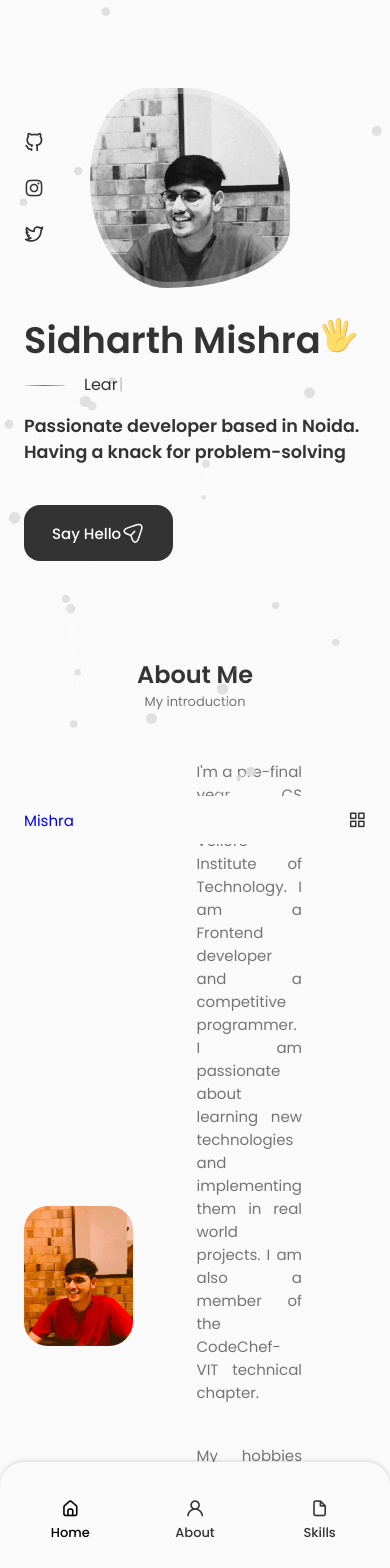
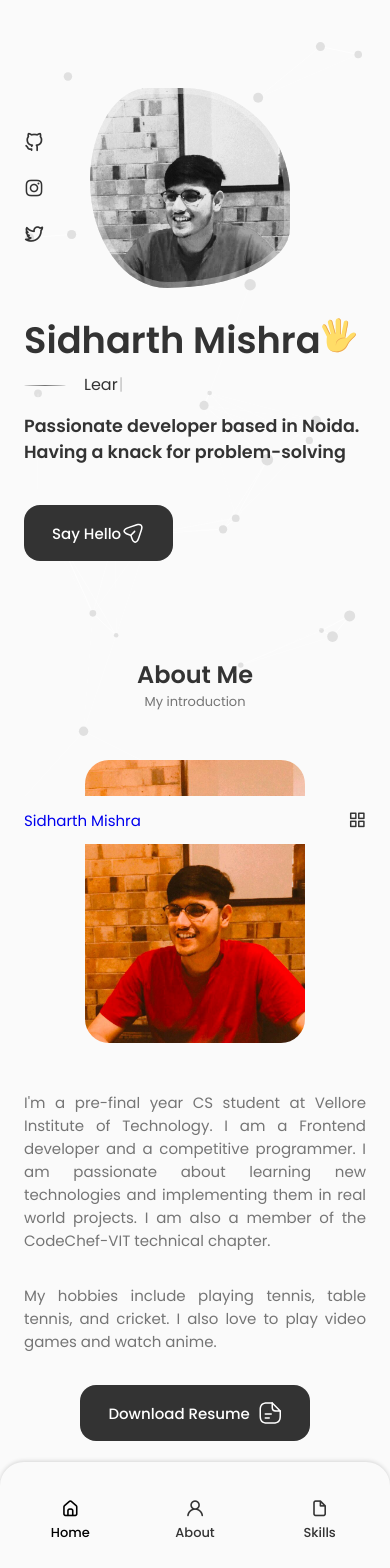
Before and after one commit to SidharthMishra-07/portfolio, a React (Create React App) app: page / in a window 390 px wide. Shown: the top 1568 px of the page. Built offline with nearby package versions, Linux system fonts and the light colour scheme.

Commit message:
About Section Done

```diff
--- a/src/Components/About/About.css
+++ b/src/Components/About/About.css
@@ -14,3 +14,29 @@
     padding: 0 4rem 0 0;
     margin-bottom: var(--mb-2-5);
 }
+
+/*=============== BREAKPOINTS ===============*/
+  /* For large devices */
+    @media screen and (max-width: 992px) {
+        .about_container{
+            grid-template-columns: 1fr;
+            row-gap: 3rem;
+        }
+        .about_img{
+            width: 220px;
+        }
+        .about_data{
+            text-align: center;
+        }
+        .about_description{
+            padding: 0 5rem;
+            margin-bottom: 2rem;
+        }
+    }
+
+/* For medium devices */
+@media screen and (max-width: 768px) {
+    .about_description{
+        padding: 0 ;
+    }
+}
--- a/src/Components/Header/Header.jsx
+++ b/src/Components/Header/Header.jsx
@@ -6,7 +6,7 @@ const Header = () => {
   return (
     <header className='header'>
         <nav className='nav container'>
-            <a href='index.html' className='nav__logo'>Mishra</a>
+            <a href='index.html' className='nav__logo'>Sidharth Mishra</a>
             <div className={Toggle ? 'nav_menu show-menu' : 'nav_menu'}>
                 <ul className='nav_list grid'>
                     <li className="nav_item">
--- a/src/Components/Home/Particle.jsx
+++ b/src/Components/Home/Particle.jsx
@@ -70,7 +70,7 @@ const Particle = () => {
                             default: "bounce",
                         },
                         random: false,
-                        speed: 4,
+                        speed: 3,
                         straight: false,
                     },
                     number: {
```
